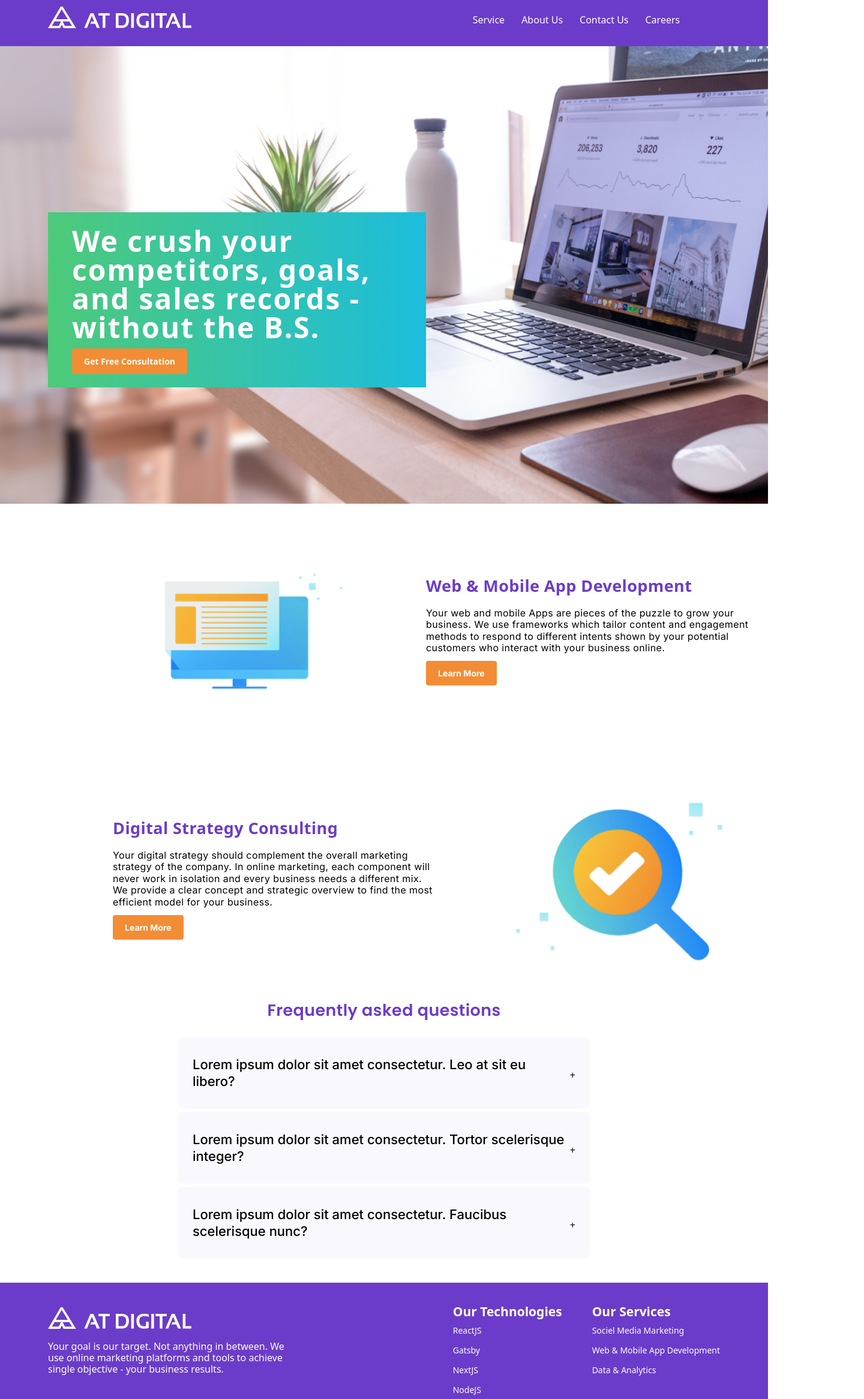
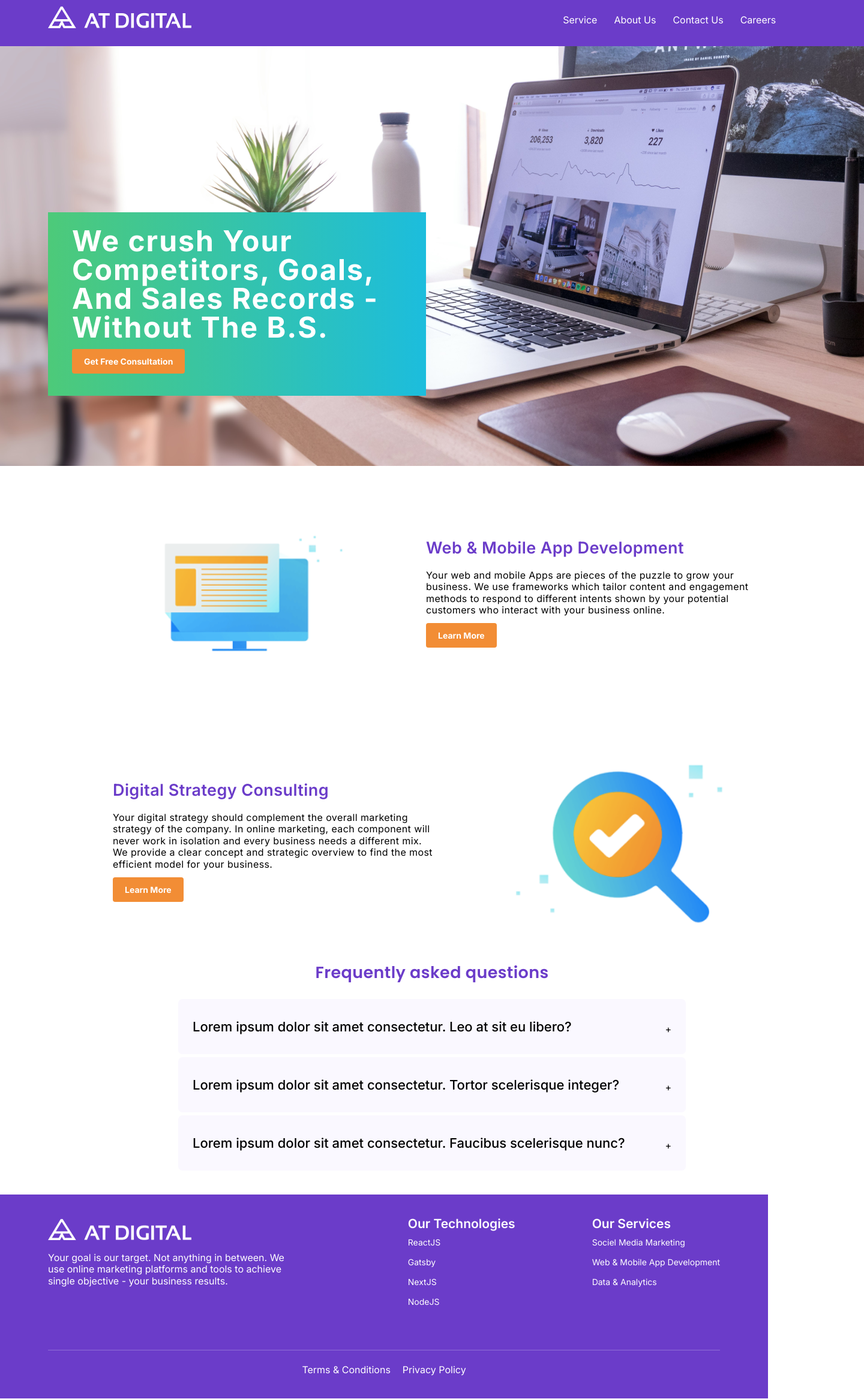
Before and after one commit to IT21307058/AT-Digital, a React (Create React App) app: page / in a window 1280 px wide. Shown: the top 2333 px of the page at 60% size, 1440 px wide, since content can reach past the window. Built offline with nearby package versions, Linux system fonts and the light colour scheme.

Commit message:
toggle btn added and change style commited

```diff
--- a/src/App.css
+++ b/src/App.css
@@ -3,6 +3,7 @@
     padding: 0;
     margin: 0;
     box-sizing: border-box;
+    /* width: 1440px; */
 }
 
 :root{
--- a/src/components/Footer/Fotter.css
+++ b/src/components/Footer/Fotter.css
@@ -1,5 +1,9 @@
 .section__padding{
     padding: 40px 80px 20px 80px;
+}
+
+*{
+    font-family: "Inter", sans-serif;
 }
 
 .fotter{
@@ -19,14 +23,14 @@
     flex-wrap: wrap;
     width: 100%;
     text-align: left;
-    margin-bottom: 2rem;
+    margin-bottom: 40px;
 }
 
 .sb__fotter-links-alt{
     display: flex;
     justify-content: space-between;
     flex-direction: row;
-    gap: 50px;
+    gap: 128px;
 }
 
 a{
@@ -99,6 +103,13 @@ hr{
     font-weight: 600;
 }
 
+@media screen and (max-width: 1200px){
+    .sb__fotter-links-alt{
+        gap: 20px;
+    }
+
+}
+
 @media screen and (max-width: 768px) {
     .sb__fotter-links div {
         margin: 1rem 0;
@@ -108,11 +119,6 @@ hr{
     .sb__fotter-links{
         flex-direction: column;
     }
-
-    /* .sb_fotter-below{
-        flex-direction: column;
-        justify-content: left;
-    } */
 
     .sb__fotter-below-links{
         flex-direction: column;
@@ -126,33 +132,55 @@ hr{
 }
 
 @media screen and (max-width: 375px) {
-    .sb__fotter-links div {
-        margin: 1rem 0;
-
+    .sb__fotter{
+        padding: 0;
+        /* margin: 0; */
     }
 
-    .sb__fotter-links{
+    .sb__fotter-links-div{
+        padding: 0px 20px;
+    }
+
+    .padding-t1{
+        height: Hug (141px);
+        width: Fixed (216px);
+        padding: 0px 20px;
+    }
+
+    .padding-t{
+        height: Hug (112px);
+        width: Fixed (216px);
+        padding: 0px 20px;
+    }
+
+    .sb__fotter-links-div {
+        /* Remove fixed width and height */
+        width: auto;
+        height: auto;
+    }
+
+    .sb__fotter-links-alt {
+        /* Remove fixed width and height */
+        width: auto;
+        height: auto;
+        /* Add styles to center the content */
+        display: flex;
+        flex-direction: column;
+        align-items: center;
+        gap: 40px;
+    }
+
+    .sb__fotter-below {
+        /* Adjust styles to center the content */
+        display: flex;
+        justify-content: center;
+        align-items: center;
         flex-direction: column;
     }
 
-    .sb__fotter-links-alt{
-        height: 293px;
-        width: 335px;
-        flex-direction: column;
-    }
-
-    .sb_fotter-below{
-        flex-direction: column;
-        justify-content: left;
-    }
-
-    .sb__fotter-below-links{
-        flex-direction: column;
-    }
 
     .sb__fotter-below-links p {
-        margin-left: 0rem;
-        margin-top: 1rem;
+        margin: 5px 0;
     }
 
 }
--- a/src/components/Footer/Fotter.js
+++ b/src/components/Footer/Fotter.js
@@ -14,7 +14,7 @@ const Fotter = () => {
                         </div>
                     </div>
                     <div className='sb__fotter-links-alt'>
-                        <div className='sb__fotter-links_div'>
+                        <div className='sb__fotter-links_div padding-t1'>
                             <h4>Our Technologies</h4>
                             <a href="/resource">
                                 <p className='text-link'>ReactJS</p>
@@ -29,7 +29,7 @@ const Fotter = () => {
                                 <p className='text-link'>NodeJS</p>
                             </a>
                         </div>
-                        <div className='sb__fotter-links_div'>
+                        <div className='sb__fotter-links_div padding-t'>
                             <h4>Our Services</h4>
                             <a href="/resource">
                                 <p className='text-link'>Sociel Media Marketing</p>
@@ -56,7 +56,6 @@ const Fotter = () => {
                 </div>
             </div>
         </div>
-
     )
 }
 
--- a/src/components/Header/Header.css
+++ b/src/components/Header/Header.css
@@ -2,11 +2,17 @@ header{
     display: flex;
     align-items: center;
     justify-content: space-between;
-    gap: 100.11px;
+    gap: 80px;
+    width: 1440px;
     height: 77px;
     padding: 26px 80px 26px 80px;
     background-color: var(--primaryColor);
     color: var(#fff);
+}
+
+.logo{
+    width: 238.89px;
+    height: 36.11px;
 }
 
 nav {
@@ -80,8 +86,12 @@ header .nav-btn {
 
 
 @media only screen and (max-width: 375px){
+    header{
+        width: 375px;
+        height: 75px;
+    }
+
     header .nav-btn{
-        width: 375px;
         visibility: visible;
         opacity: 1;
     }
@@ -89,8 +99,8 @@ header .nav-btn {
     header nav{
         position: fixed;
         top:0;
-        left: 0;
-        height: 100vh;
+        left:0;
+        height: 100%;
         width: 100%;
         display: flex;
         flex-direction: column;
@@ -99,7 +109,7 @@ header .nav-btn {
         gap: 15px;
         background-color: var(--primaryColor);
         transition: transform 1s;
-        transform: translateY(-100%);
+        transform: translateY(-100vh);
         z-index: 999;
     }
 
@@ -117,4 +127,10 @@ header .nav-btn {
         font-size: 15px;
     }
 
+    .nav-btn{
+        margin-bottom: 30px;
+        margin-left: -32px;
+        color: white;
+    }
+
 }
--- a/src/pages/Home/Home.css
+++ b/src/pages/Home/Home.css
@@ -2,11 +2,18 @@
     margin: 0;
     padding: 0;
     box-sizing: border-box;
+    font-family: "Inter", sans-serif;
+    /* width: 1440px; */
 }
+
+/* .container{
+    width: 1440px;
+} */
 
 .hero {
     display: flex;
-    height: 763px;
+    width: 1440px;
+    height: 700px;
     top: -40px;
     background-image: url("../../assets/image/Hero\ Image.png");
     background-size: cover;
@@ -20,7 +27,7 @@
     /* display: flex; */
     /* flex-direction: column; */
     width: 630px;
-    height: Hug(306px);
+    height: 306px;
     /* margin: 0 auto; */
     /* justify-content: center; */
     /* align-items: center; */
@@ -69,19 +76,15 @@
 .content1 {
     /* display: flex; */
     /* flex-direction: column; */
-    width: 100%;
-    height: Hug(258px);
-    /* margin: 0 auto; */
-    /* justify-content: center; */
-    /* align-items: center; */
-    /* text-align: center; */
+    width: 768px;
+    height: 258px;
     color: white;
     padding: 24px 40px 32px 40px;
     background-image: linear-gradient(to right, #4DCA79 0%, #1CBDDD 100%);
 }
 
 .content1 p {
-    font-size: 48px;
+    font-size: 38px;
     font-weight: 700;
     line-height: 48px;
     width: 688px;
@@ -89,14 +92,12 @@
     margin-bottom: 20px;
     letter-spacing: 2px;
     text-align: left;
-    font-family: 'Inter';
-
 }
 
 .content1 a {
     color: inherit;
-    width: Hug (174px);
-    height: Hug (14px);
+    width: 214px;
+    height: 38px;
     text-decoration: none;
     margin-top: 236px;
     background-color: #F28D35;
@@ -121,8 +122,8 @@
     .content1 {
         /* display: flex; */
         /* flex-direction: column; */
-        width: Fixed(375px);
-        height: Hug(294px);
+        width: 375px;
+        height: 294px;
         /* margin: 0 auto; */
         /* justify-content: center; */
         /* align-items: center; */
@@ -135,7 +136,7 @@
     .content1 p {
         font-size: 36px;
         font-weight: 700;
-        line-height: 48px;
+        line-height: 36px;
         width: 335px;
         height: 180px;
         margin-bottom: 20px;
@@ -147,8 +148,8 @@
 
     .content1 a {
         color: inherit;
-        width: Hug (214px);
-        height: Hug (38px);
+        width: 214px;
+        height: 38px;
         text-decoration: none;
         margin-top: 236px;
         background-color: #F28D35;
@@ -172,6 +173,10 @@
     margin-left: 188px;
     margin-right: 188px;
     gap: 108px;
+}
+
+.sector{
+    width: 1440px;
 }
 
 .home-img {
@@ -205,7 +210,6 @@
     color: #000000;
     font-family: 'Inter';
     margin-bottom: 20px;
-
 }
 
 .text-box a {
@@ -337,9 +341,14 @@
 
 /* Accordian */
 
+.sectionx{
+    width: 1440px;
+}
+
 .accordian-section {
     /* height: Hug (392px); */
     /* width: Fixed (896px); */
+    /* width: 1440px; */
     margin-left: 297px;
     margin-right: 297px;
     margin-bottom: 20px;
@@ -428,6 +437,7 @@
         margin-left: 152px;
         margin-right: 152px;
         margin-bottom: 20px;
+        width: 896px;
     }
 
     .accordian {
@@ -443,6 +453,7 @@
         margin-left: 42px;
         margin-right: 40px;
         margin-bottom: 20px;
+        width: 686px;
     }
 
     .accordian {
@@ -458,11 +469,13 @@
         margin-left: 20px;
         margin-right: 21px;
         margin-bottom: 20px;
+        width: 334px;
     }
 
     .accordian {
         width: Fill (334px);
         height: Hug (160px);
+        padding: 24px;
     }
 
 
--- a/src/pages/Home/Home.js
+++ b/src/pages/Home/Home.js
@@ -42,7 +42,7 @@ const Home = () => {
           <section className='hero1' />
           <div className='content1'>
             <p>
-              We crush your competitors, goals, and sales records - without the B.S.
+              We crush Your Competitors, Goals, And Sales Records - Without The B.S.
             </p>
             <a href="#">Get Free Consultation</a>
           </div>
@@ -51,7 +51,7 @@ const Home = () => {
         <section className='hero'>
           <div className='content'>
             <p>
-              We crush your competitors, goals, and sales records - without the B.S.
+              We crush Your Competitors, Goals, And Sales Records - Without The B.S.
             </p>
             <a href="#">Get Free Consultation</a>
           </div>
@@ -102,13 +102,14 @@ const Home = () => {
         </div>
       )}
 
+      <div className='sectionx'>
         <div className='accordian-section'>
           <h2 className='accordian-header'>Frequently asked questions</h2>
           <div className='wrapper'>
             <div className='accordian'>
               {data.map((item, i) => (
                 <div className='item'>
-                <div className={`title-content ${selected === i ? 'active': ''}`} onClick={() => toggle(i)}>
+                  <div className={`title-content ${selected === i ? 'active' : ''}`} onClick={() => toggle(i)}>
                     <h2>{item.question}</h2>
                     <span>{selected === i ? '-' : '+'}</span>
                   </div>
@@ -117,6 +118,7 @@ const Home = () => {
                   }><p>{item.answer}</p></div>
                 </div>
               ))}
+            </div>
           </div>
         </div>
       </div>
```
Lines whose indentation alone changed are shown as unchanged.
